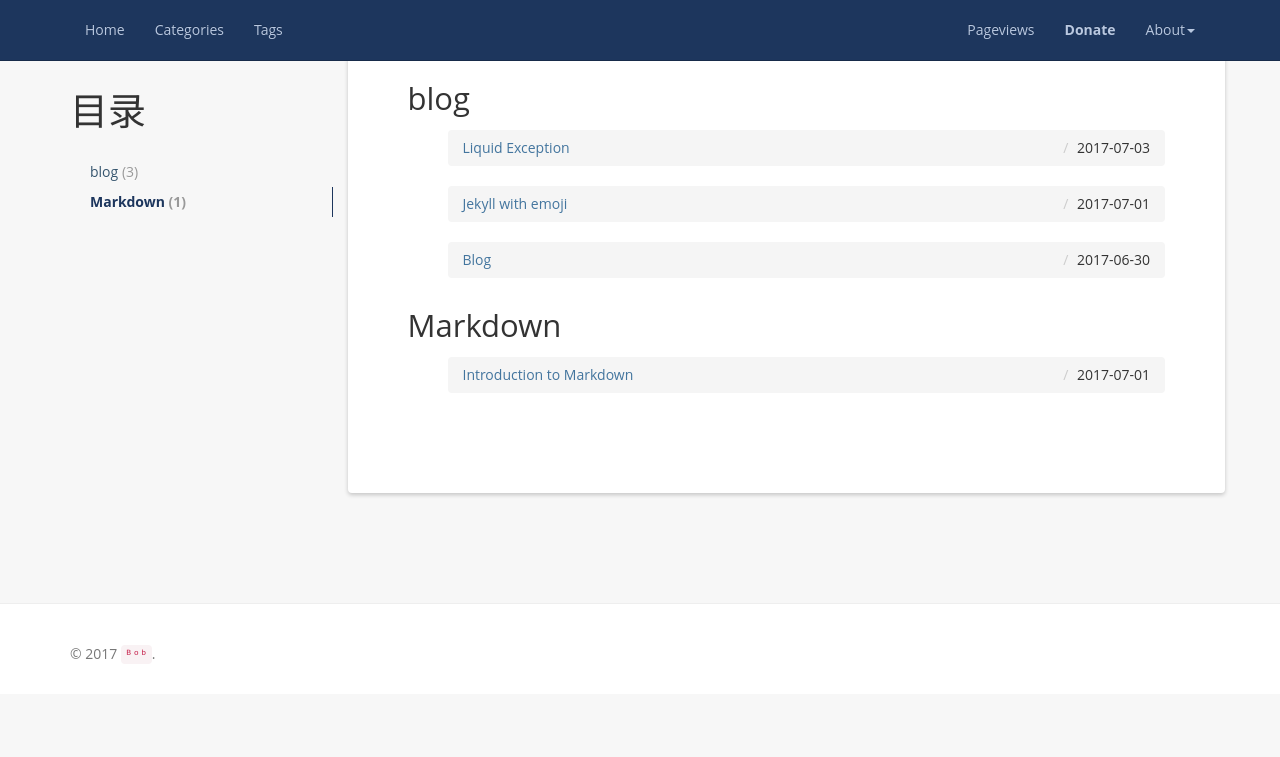
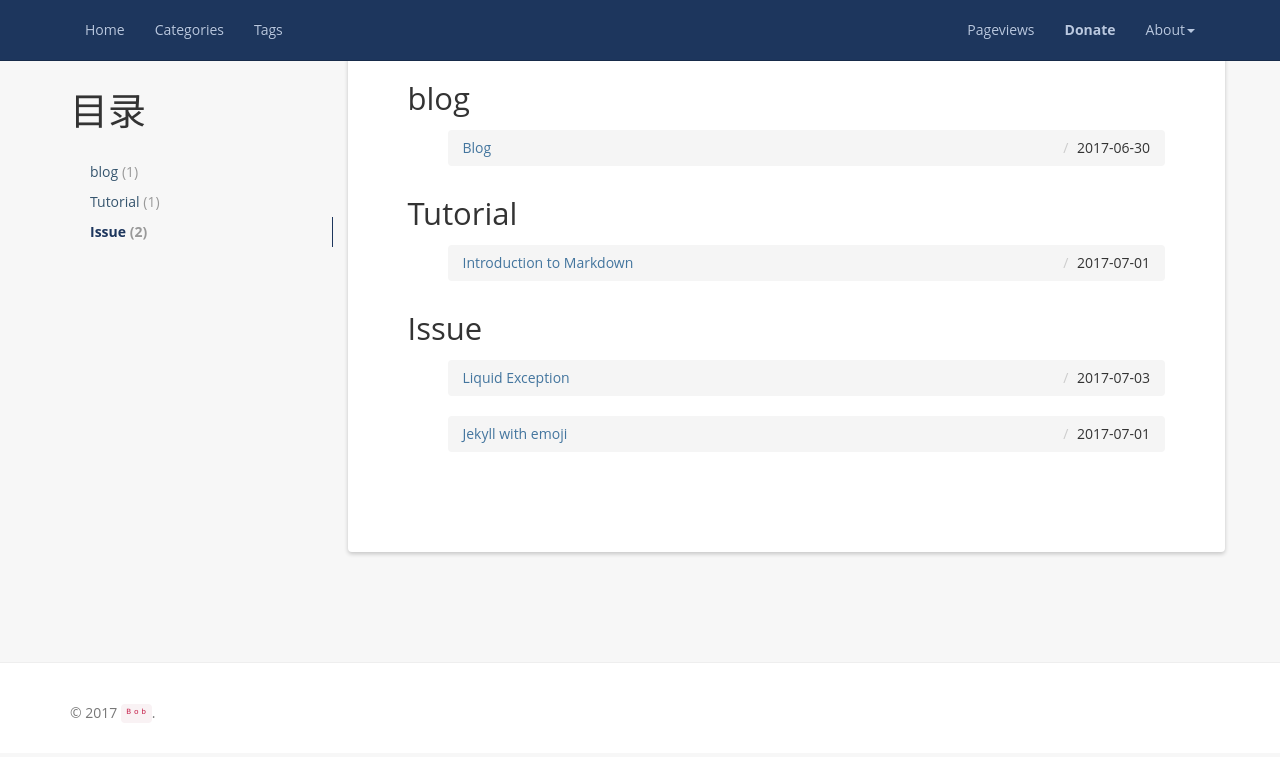
Before and after one commit to y4n9b0/y4n9b0.github.io, a Jekyll site: the page built from categories/index.html, in a window 1280 px wide. Shown: the top 757 px of the page. Built offline with Jekyll 4.4.1, drawn with Linux system fonts in a browser that asks for light colours; nearby versions of some CDN libraries; comment, search, counter and statistics services are not loaded.

Commit message:
update categories info of articles

```diff
--- a/_posts/2017-07-01-emoji.md
+++ b/_posts/2017-07-01-emoji.md
@@ -2,8 +2,8 @@
 layout: post
 title:  "Jekyll with emoji"
 date:   2017-07-01 13:30:00 +0800
-categories: blog
-tags: emoji
+categories: Issue
+tags: Emoji
 published: true
 ---
 
--- a/_posts/2017-07-01-markdown.md
+++ b/_posts/2017-07-01-markdown.md
@@ -2,7 +2,7 @@
 layout: post
 title:  "Introduction to Markdown"
 date:   2017-07-01 11:30:00 +0800
-categories: Markdown
+categories: Tutorial
 tags: Markdown
 published: true
 ---
--- a/_posts/2017-07-03-liquid-exception.md
+++ b/_posts/2017-07-03-liquid-exception.md
@@ -2,7 +2,7 @@
 layout: post
 title:  "Liquid Exception"
 date:   2017-07-03 13:00:00 +0800
-categories: blog
+categories: Issue
 tags: Liquid
 published: true
 ---
```
